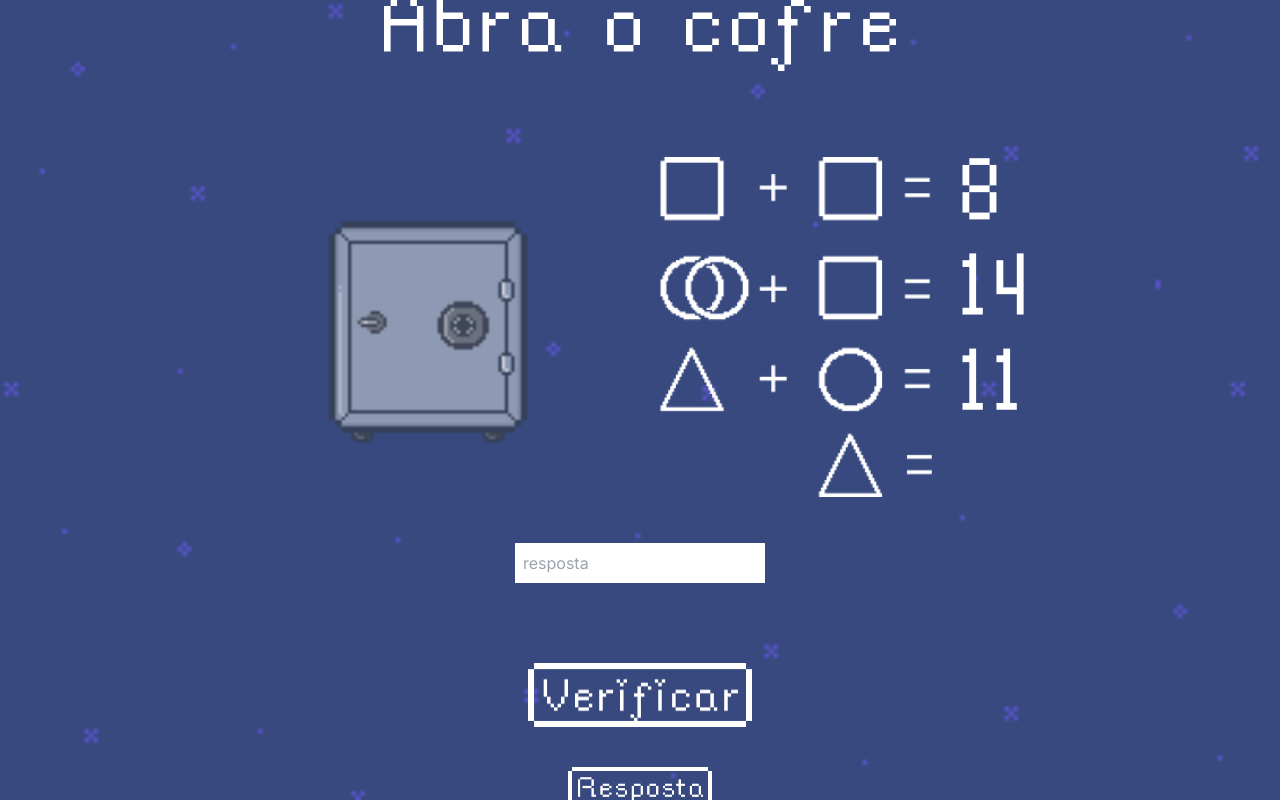
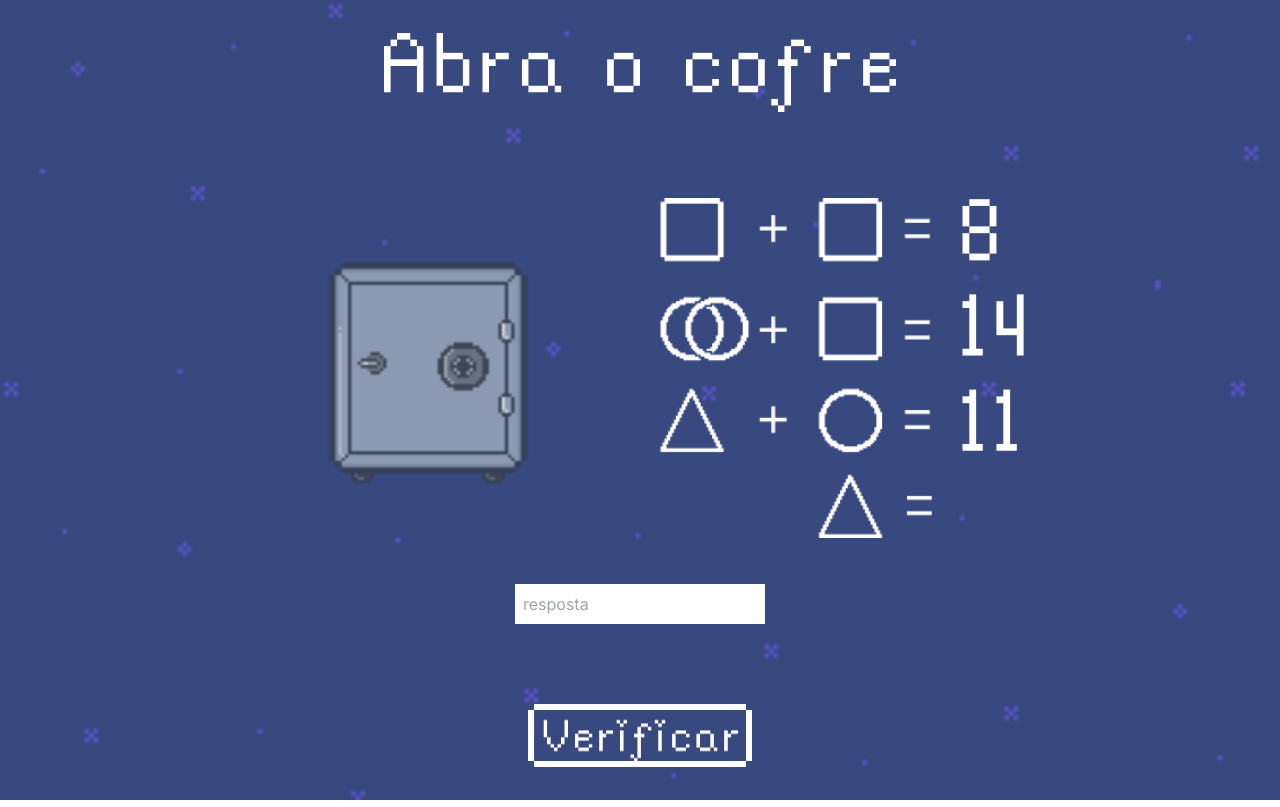
Before and after one commit to raissarossi/game, a Next.js app: page /game4 in a window 1280 px wide. Built offline with nearby package versions, Linux system fonts and the light colour scheme.

Commit message:
fix little things

```diff
--- a/src/app/game4/page.tsx
+++ b/src/app/game4/page.tsx
@@ -123,7 +123,7 @@ export default function Page() {
           className="w-52 lg:w-56 hover:translate-y-1 mt-5 lg:mt-10"
         />
       </button>
-      {currentQuestionIndex == 0 ?
+      {currentQuestionIndex == 8 ?
         <button className="" onClick={showAnswer}>
           <Image
             src={respostaButton}
```
Also changed, not shown: src/images/cofreGame/2.png.
